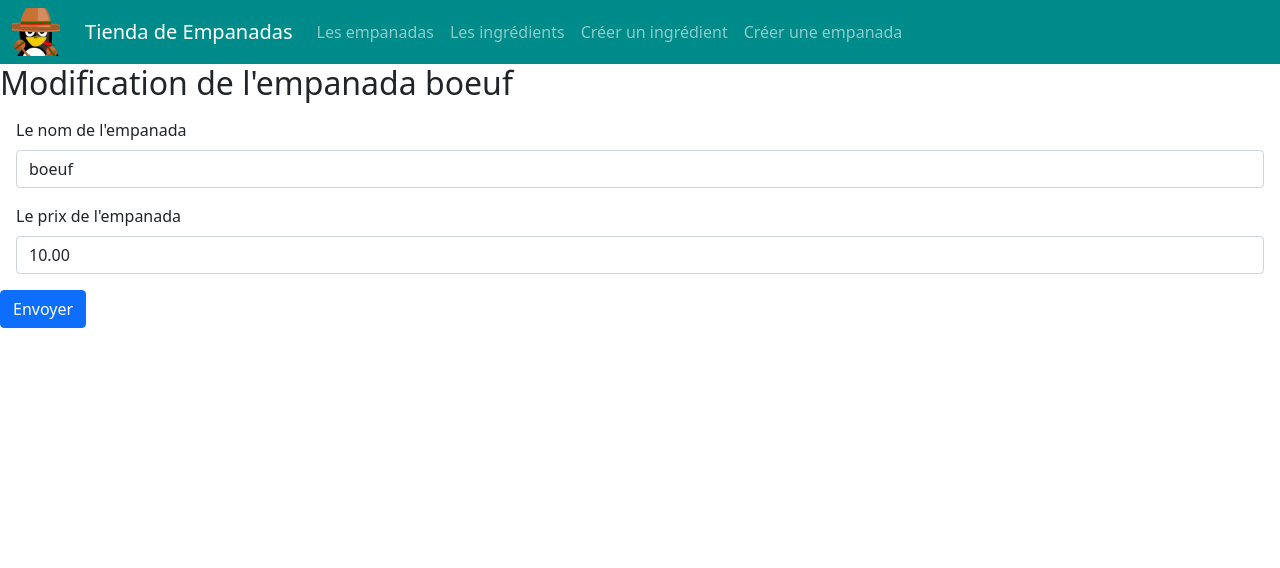
After one commit to Gokasoon/Tienda, a Django app: page /empanada/1/update/ in a window 1280 px wide. The commit adds this page. Shown: the top 568 px of the page. Run offline with Django 5.2, Linux system fonts and the light colour scheme; data comes from the database, SQL or seed files in the repository; both versions use the stored data as it was after the commit.

Commit message:
add update and delete empanada links

```diff
--- a/tienda/empanadas/templates/empanadas/empanadas.html
+++ b/tienda/empanadas/templates/empanadas/empanadas.html
@@ -7,7 +7,10 @@
 <ul>
     {% for emp in empanadas %}
     <li>
-        {{emp}} | <a href="/empanada/{{emp.idEmpanada}}">détails</a>
+        {{emp}}
+        | <a href="/empanada/{{emp.idEmpanada}}">détails</a>
+        | <a href="/empanada/{{emp.idEmpanada}}/update">modifier</a>
+        | <a href="/empanada/{{emp.idEmpanada}}/delete">supprimer</a>
     </li>
     {% endfor %}
 </ul>
--- /dev/null
+++ b/tienda/empanadas/templates/empanadas/formulaireModificationEmpanada.html
@@ -0,0 +1,23 @@
+{% extends 'empanadas/base.html' %}
+{% block title %}Modification de l'empanada{{empanada.nomEmpanada}}{% endblock %}
+{% block main %}
+<h2>Modification de l'empanada {{empanada.nomEmpanada}}</h2>
+<form action="/empanada/{{empanada.idEmpanada}}/updated/" method="post">
+    {% csrf_token %}
+    <div class="m-3">
+        <label for="id_nomEmpanada" class="form-label">
+            Le nom de l'empanada
+        </label>
+        <input id="id_nomEmpanada" name="nomEmpanada" value="{{empanada.nomEmpanada}}" type="text" maxlength="50" required class="form-control"/>
+    </div>
+    <div class="m-3">
+        <label for="id_prix" class="form-label">
+            Le prix de l'empanada
+        </label>
+        <input id="id_prix" name="prix" value="{{empanada.prix}}" type="number" step=".01" maxlength="50" required class="form-control"/>
+    </div>
+    <button type="submit" class="btn btn-primary">
+        Envoyer
+    </button>
+</form>
+{% endblock %}
--- a/tienda/empanadas/views.py
+++ b/tienda/empanadas/views.py
@@ -29,6 +29,32 @@ def empanada(request, empanada_id) :
          'ingredients' : ingrs},
     )
 
+def supprimerEmpanada(request, empanada_id) :
+    empanada = Empanada.objects.get(idEmpanada = empanada_id)
+    empanada.delete()
+    return redirect('/empanadas')
+
+
+def afficherFormulaireModificationEmpanada(request, empanada_id) :
+    emp = Empanada.objects.get(idEmpanada = empanada_id)
+    return render(
+        request,
+        'empanadas/formulaireModificationEmpanada.html',
+        { 'empanada' : emp }
+    )
+
+def modifierEmpanada(request, empanada_id) :
+    emp = Empanada.objects.get(idEmpanada = empanada_id)
+    form = EmpanadaForm(request.POST, instance=emp)
+    if form.is_valid() :
+        form.save()
+        return redirect('/empanada/%d' % empanada_id)
+    else :
+        return render(
+            request,
+            'empanadas/formulaireNonValide.html',
+            { 'erreurs' : form.errors },
+        )
 
 def ingredients(request) :
     lesIngredients = Ingredient.objects.all()
--- a/tienda/tienda/urls.py
+++ b/tienda/tienda/urls.py
@@ -23,6 +23,9 @@ urlpatterns = [
     path('empanadas/', views.empanadas),
     path('ingredients/', views.ingredients),
     path('empanada/<int:empanada_id>', views.empanada),
+    path('empanada/<int:empanada_id>/delete/', views.supprimerEmpanada),
+    path('empanada/<int:empanada_id>/update/', views.afficherFormulaireModificationEmpanada),
+    path('empanada/<int:empanada_id>/updated/', views.modifierEmpanada),
     path('ingredients/add', views.formulaireCreationIngredient),
     path('empanadas/add', views.formulaireCreationEmpanada),
     path('ingredients/create', views.creerIngredient),
```
Also changed, not shown: tienda/db.sqlite3.
